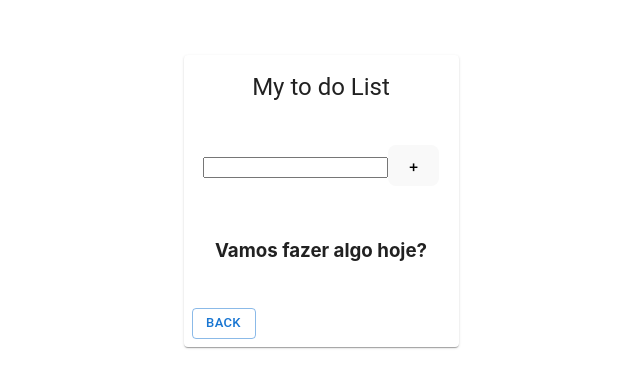
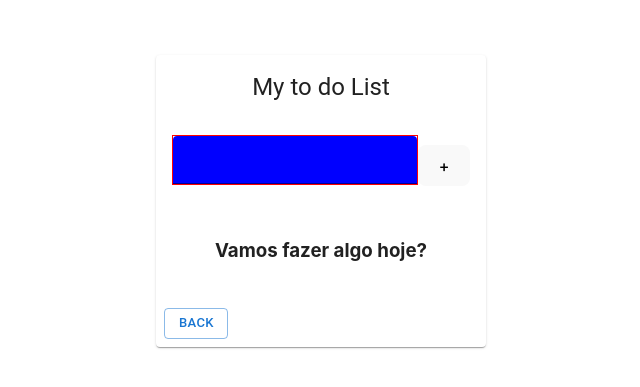
Before and after one commit to ChristieYuki/vite-project, a React (Vite) app: page /to-do in a window 1280 px wide. Shown: the part 199-586 px from the top of the page, without its empty margins (319-959 px from the left). Built offline with nearby package versions, Linux system fonts and the light colour scheme.

Commit message:
change the classes

```diff
--- a/src/components/Input/index.tsx
+++ b/src/components/Input/index.tsx
@@ -1,6 +1,8 @@
 import { ChangeEvent, useState, useContext } from 'react'
 import { Todo } from '../../App'
 import { ToDoContext } from '../../context/ToDoContext'
+import { Button, TextField } from '@mui/material'
+import { CustomTextField } from './styles'
 
 export function Input() {
   const { todos, setTodos } = useContext(ToDoContext)
@@ -31,11 +33,13 @@ export function Input() {
 
   return (
     <>
-      <input
-        alt="onChange"
+      <CustomTextField
         type="text"
         onChange={handleTodoInput}
         value={todoInput}
+        variant='filled'
+        size='small'
+        sx={{ color: 'red' }}
       />
       <button onClick={handleAddTodo} onSubmit={handleAddTodo} style={{ marginTop: '10px' }}>
         +
--- /dev/null
+++ b/src/components/Input/styles.ts
@@ -0,0 +1,9 @@
+import styled from "@emotion/styled"
+import { TextField } from "@mui/material"
+
+export const CustomTextField = styled(TextField)`
+border: 1px solid red;
+.MuiInputBase-root{
+    background-color: blue
+}
+`
```
